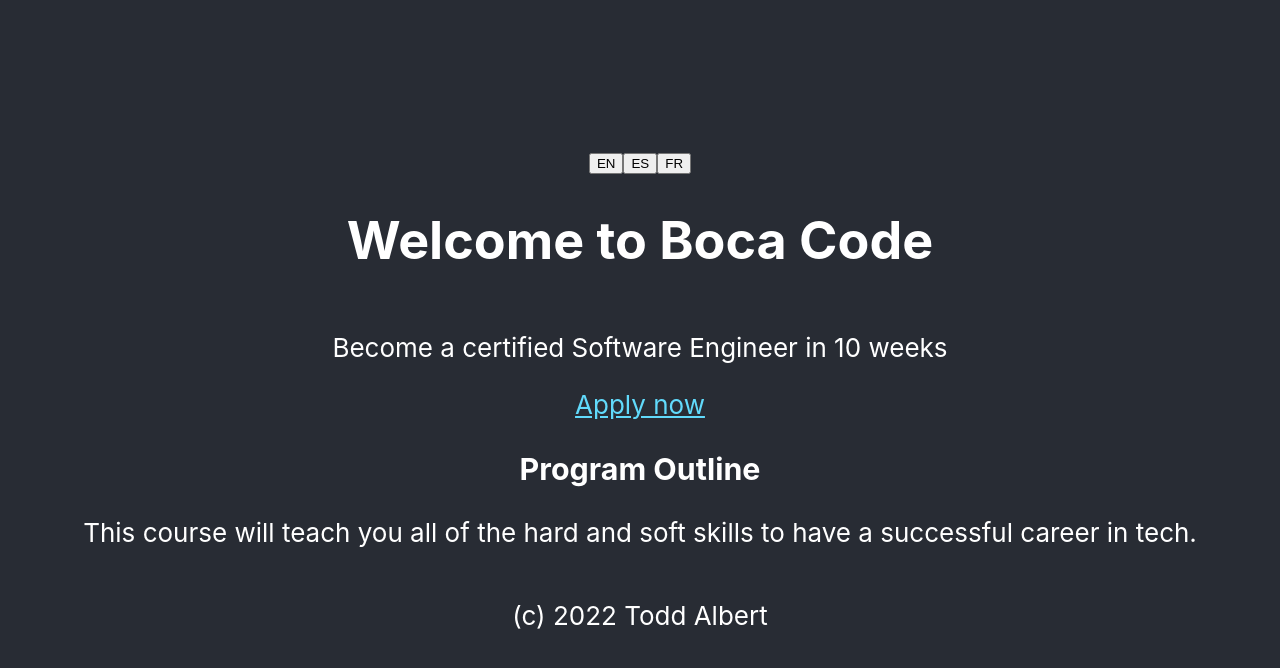
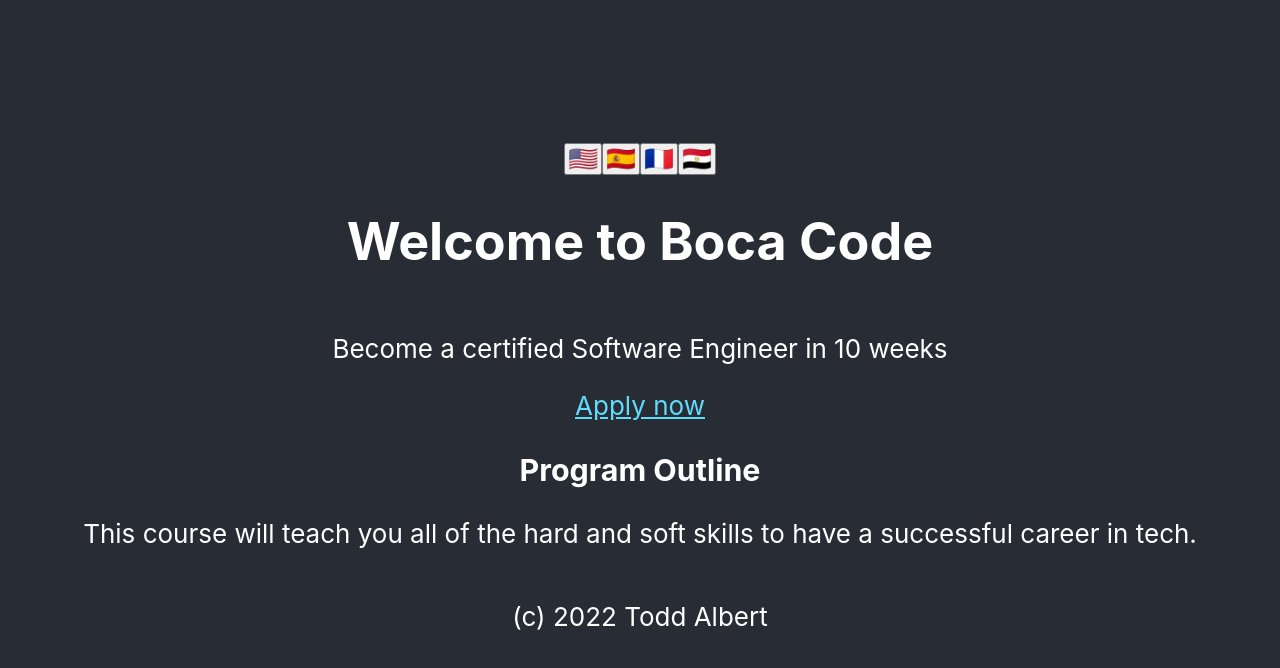
Before and after one commit to bocacode/i18n-c8, a React (Create React App) app: page / in a window 1280 px wide. Shown: the top 668 px of the page. Built offline with nearby package versions, Linux system fonts and the light colour scheme.

Commit message:
flag buttons; finish Arabic

```diff
--- a/src/App.css
+++ b/src/App.css
@@ -1,16 +1,5 @@
 .App {
   text-align: center;
-}
-
-.App-logo {
-  height: 40vmin;
-  pointer-events: none;
-}
-
-@media (prefers-reduced-motion: no-preference) {
-  .App-logo {
-    animation: App-logo-spin infinite 20s linear;
-  }
 }
 
 .App-header {
@@ -28,11 +17,7 @@
   color: #61dafb;
 }
 
-@keyframes App-logo-spin {
-  from {
-    transform: rotate(0deg);
-  }
-  to {
-    transform: rotate(360deg);
-  }
+button {
+  padding: 0 2px;
+  font-size: 24px;
 }
--- a/src/App.js
+++ b/src/App.js
@@ -4,6 +4,7 @@ import Footer from './components/Footer'
 import English from './lang/en.json'
 import Spanish from './lang/es.json'
 import French from './lang/fr.json'
+import Arabic from './lang/ar.json'
 import './App.css'
 
 const locale = navigator.language || 'en';
@@ -12,7 +13,9 @@ const _lang = (locale === 'es')
   ? Spanish
   : (locale === 'fr')
     ? French
-    : English;
+    : (locale === 'ar')
+      ? Arabic
+      : English;
 
 export const LanguageContext = createContext()
 
@@ -23,9 +26,10 @@ function App() {
       <div className="App">
         <header className="App-header">
           <div>
-            <button onClick={() => setLang(English)}>EN</button>
-            <button onClick={() => setLang(Spanish)}>ES</button>
-            <button onClick={() => setLang(French)}>FR</button>
+            <button onClick={() => setLang(English)}>🇺🇸</button>
+            <button onClick={() => setLang(Spanish)}>🇪🇸</button>
+            <button onClick={() => setLang(French)}>🇫🇷</button>
+            <button onClick={() => setLang(Arabic)}>🇪🇬</button>
           </div>
           <h1>{lang["app.header"]}</h1>
           <p>{lang["app.subhead"]}</p>
--- a/src/components/Details.jsx
+++ b/src/components/Details.jsx
@@ -2,11 +2,11 @@ import { useContext } from "react"
 import { LanguageContext } from "../App"
 
 export default function Details(){
-  const { lang } = useContext(LanguageContext)
+  const { lang, English } = useContext(LanguageContext)
   return (
     <section>
-      <h3>{lang["details.header"]}</h3>
-      <p>{lang["details.text"]}</p>
+      <h3>{lang["details.header"] || English["details.header"]}</h3>
+      <p>{lang["details.text"] || English["details.text"]}</p>
     </section>
   )
 }
--- /dev/null
+++ b/src/lang/ar.json
@@ -0,0 +1,7 @@
+{
+  "app.header": "أهلا بك Boca code",
+  "app.subhead": "كن مهندس برمجيات معتمدًا في غضون 10 أسابيع ",
+  "app.cta": "قدم الآن",
+  "details.header": "برنامج خارج الخط",
+  "details.text": "ستعلمك هذه الدورة التدريبية جميع المهارات المادية والناجحة للحصول على مهنة ناجحة في مجال التكنولوجيا"
+}
```
